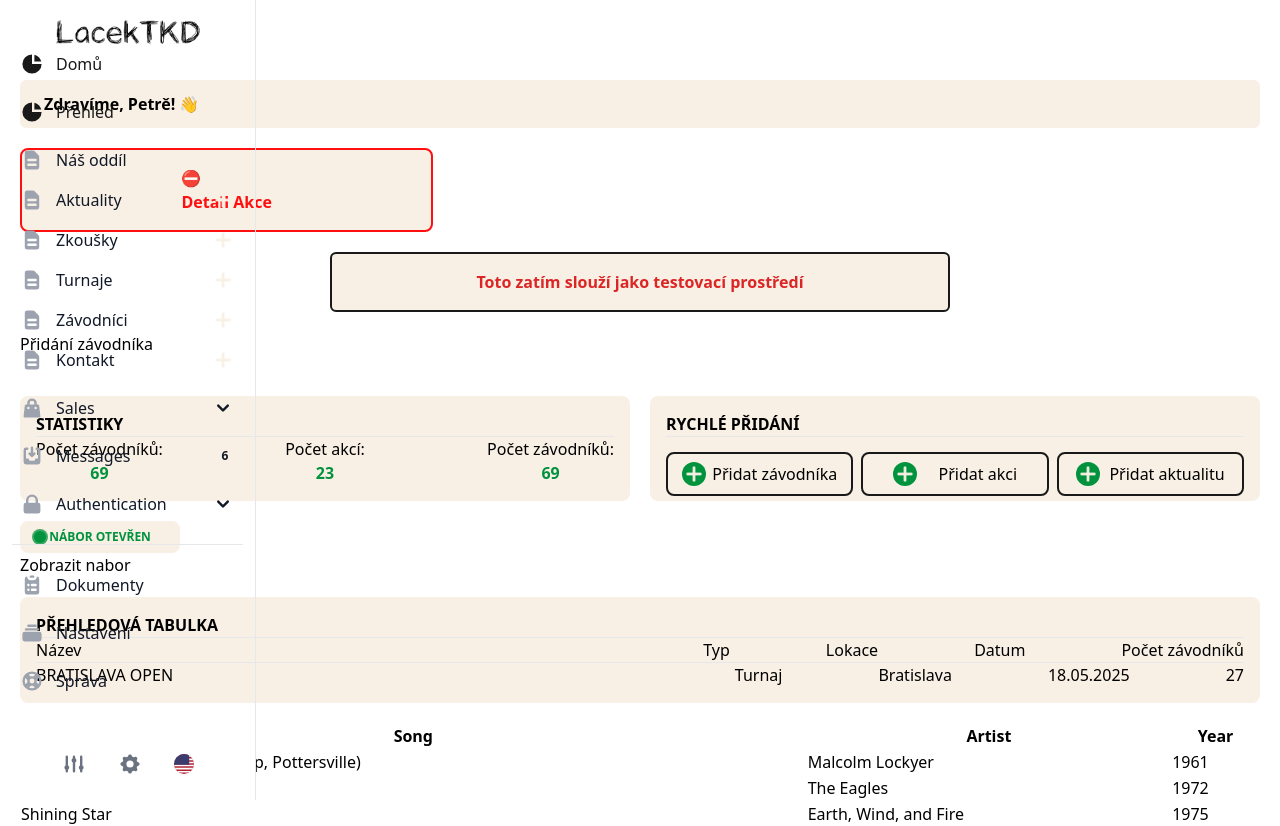
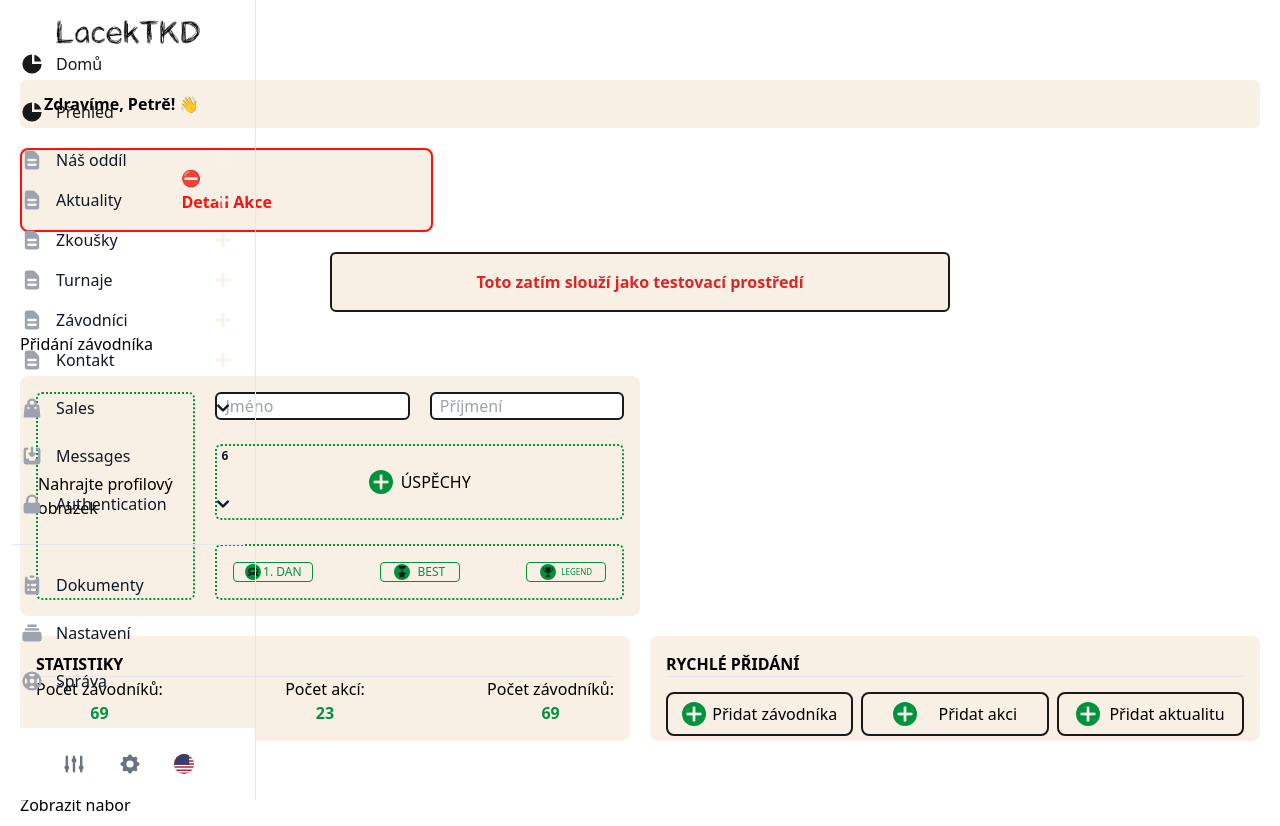
Before and after one commit to scrxtch666/LacekTKD, a React (Vite) app in the folder Frontend/: page /admin in a window 1280 px wide. Shown: the top 826 px of the page. Built offline with nearby package versions, Linux system fonts and the light colour scheme.

Commit message:
AddFighter

```diff
--- a/Frontend/src/pages/_Admin/AddFighter.jsx
+++ b/Frontend/src/pages/_Admin/AddFighter.jsx
@@ -3,7 +3,73 @@ function AddFighter() {
     <>
       <span>Přidání závodníka</span>
 
-      <div></div>
+      <div className="card flex justify-between w-1/2 h-60 gap-5">
+        <div className="border-2 border-customGreen border-dotted rounded-md flex items-center">
+          <span className="">Nahrajte profilový obrázek</span>
+        </div>
+
+        <div className="flex flex-col justify-between">
+          <div className="flex gap-5">
+            <input
+              name="myInput  "
+              className="rounded-md border-2 border-customBlack px-2 w-full"
+              placeholder="Jméno"
+            />
+
+            <input
+              name="myInput  "
+              className="rounded-md border-2 border-customBlack px-2 w-full"
+              placeholder="Příjmení"
+            />
+          </div>
+
+          <div className="border-2 border-customGreen border-dotted rounded-md flex p-4 justify-center">
+          <button className="flex gap-2 rounded-lg p-2 justify-between">
+            <div className="bg-customGreen rounded-full w-6">
+              <img className="" src="../src/assets/Icons/plus.png" alt="Logo" />
+            </div>
+            ÚSPĚCHY
+          </button>
+          </div>
+
+
+          <div className="border-2 border-customGreen border-dotted rounded-md flex p-4 justify-between">
+
+          <span class="border border-customGreen text-customGreen text-xs font-medium px-2.5 py-0.5 rounded max-w-20 w-full max-h-5 h-full flex items-center justify-around">
+              <div class="relative inline-flex rounded-full h-4 w-4 bg-customGreen">
+                <img
+                  class="px-0.5 py-0.5 flex align-middle items-center"
+                  src="../src/assets/icons/belt.png"
+                  alt="image description"
+                ></img>
+              </div>
+              1. DAN
+            </span>
+
+          <span class="border border-customGreen text-customGreen text-xs font-medium px-2.5 py-0.5 rounded max-w-20 w-full max-h-5 h-full flex items-center justify-around">
+              <div class="relative inline-flex rounded-full h-4 w-4 bg-customGreen">
+                <img
+                  class="px-0.5 py-0.5 flex align-middle items-center"
+                  src="../src/assets/icons/medal.png"
+                  alt="image description"
+                ></img>
+              </div>
+              BEST
+            </span>
+
+            <span class="border border-customGreen text-customGreen text-[8px] font-medium px-2.5 py-0.5 rounded max-w-20 w-full max-h-5 h-full flex items-center justify-around">
+              <div class="relative inline-flex rounded-full h-4 w-4 bg-customGreen">
+                <img
+                  class="px-0.5 py-0.5 flex align-middle items-center"
+                  src="../src/assets/icons/trophy.png"
+                  alt="image description"
+                ></img>
+              </div>
+              LEGEND
+            </span>
+          </div>
+        </div>
+      </div>
     </>
   );
 }
```
Also changed, not shown: 1 other file (tests, documents, lock files or other folders).
